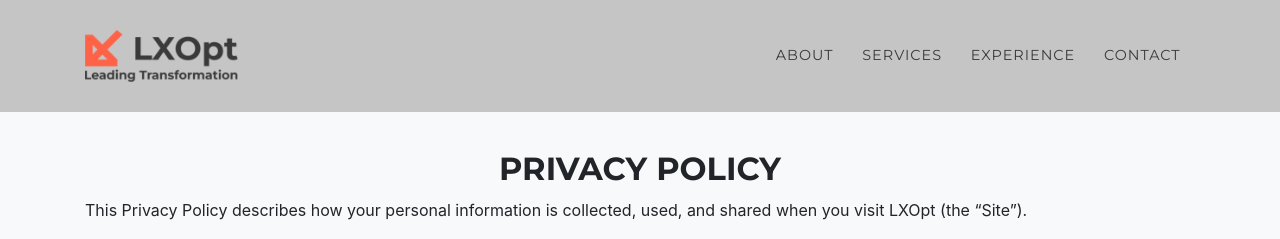
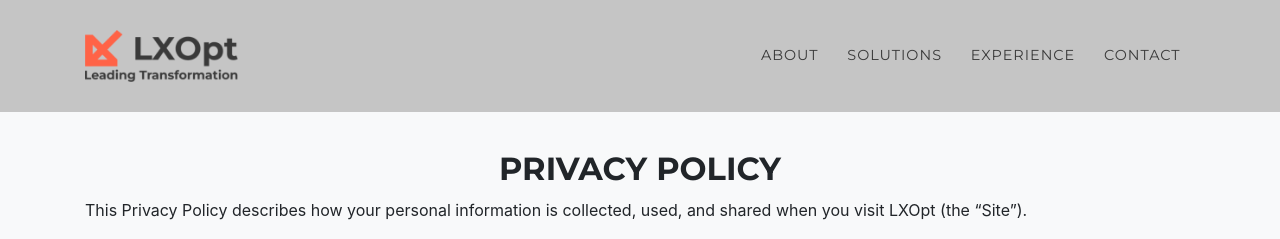
Before and after one commit to LXOpt/lxopt.github.io, a Jekyll site: the page built from legal.md, in a window 1280 px wide. Shown: the top 239 px of the page. Built offline with Jekyll 4.4.1, drawn with Linux system fonts in a browser that asks for light colours; some web fonts are replaced.

```diff
--- a/_data/navigation.yml
+++ b/_data/navigation.yml
@@ -13,7 +13,7 @@ en: &DEFAULT_EN
   nav:
     - title: "About"
       section: about
-    - title: "Services"
+    - title: "Solutions"
       section: services
     - title: "Experience"
       section: portfolio
--- a/_data/sitetext.yml
+++ b/_data/sitetext.yml
@@ -17,8 +17,8 @@ en: &DEFAULT_EN
     buttonlink: "#about"
 
   services:
-    title: "Services"
-    text: "Lorem ipsum"
+    title: "Solutions"
+    text: "How We Can Help"
     section: services
     list:
       - title: "Consulting Service<br><br>"
@@ -72,7 +72,7 @@ en: &DEFAULT_EN
   about:
     title: "About Us"
     text: "What We Do"
-    body: "We are a software company that helps conventional businesses transform by incorporating cutting-edge Data and AI technologies into their business strategization. By enabling more informed decision-making, we help these businesses unlock unique opportunities for growth."
+    body: "We help businesses transform their conventional processes by incorporating cutting-edge Data and AI technologies into their business strategization. By enabling more informed decision-making, we help these businesses unlock unique opportunities for growth."
     section: about
 
   clients:
```
